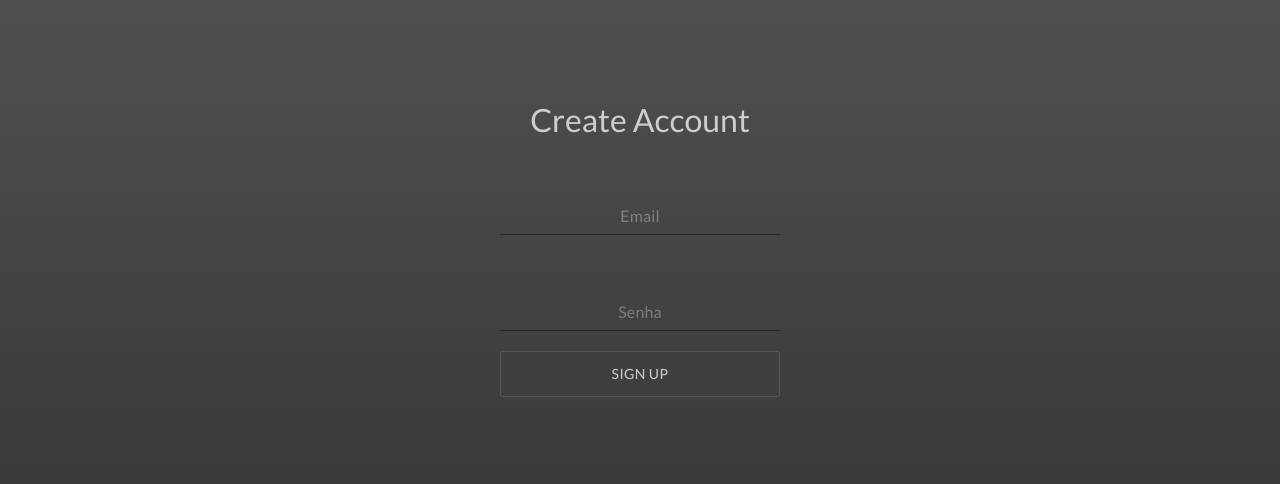
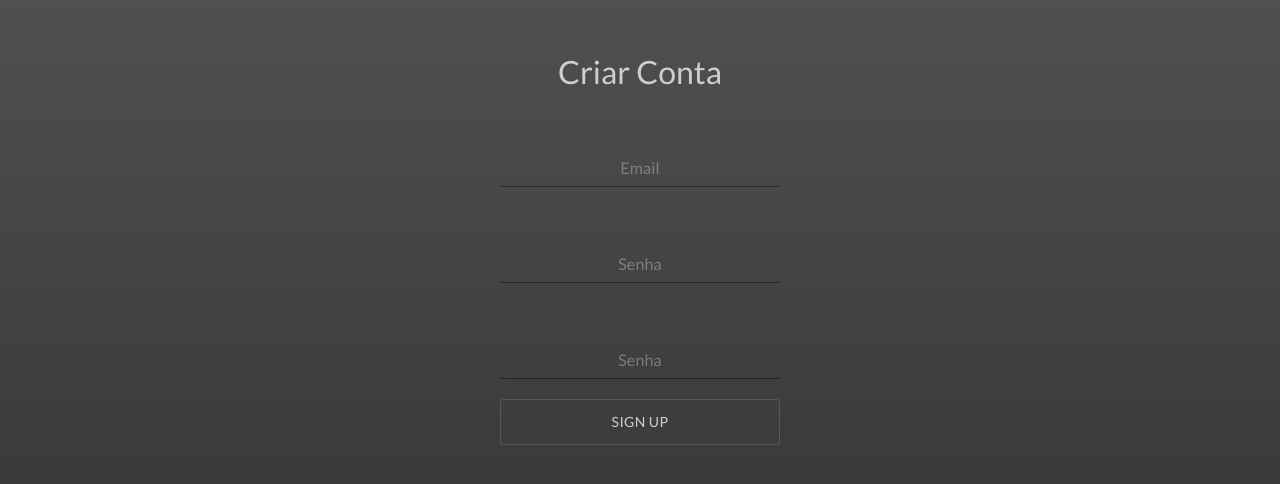
Before and after one commit to JoseEduardoSS/moolah, a React (Create React App) app in the folder moolah/: page /signup in a window 1280 px wide. Shown: the part 162-646 px from the top of the page. Built offline with nearby package versions, Linux system fonts and the light colour scheme.

Commit message:
crianda vericação por email

```diff
--- a/moolah/src/pages/authentication/create-account/index.tsx
+++ b/moolah/src/pages/authentication/create-account/index.tsx
@@ -1,27 +1,50 @@
 import { Body, FormContainer, FormInput, LoginButton } from "../Styles";
-import { createUserWithEmailAndPassword } from "firebase/auth";
+import {
+	createUserWithEmailAndPassword,
+	sendEmailVerification,
+	signOut,
+} from "firebase/auth";
 import React, { useState } from "react";
 import { auth } from "../../../firebase";
+import useAlert from "../../../state/alert/hooks/useAlert";
 
 const CreateAccount: React.FC = () => {
 	const [email, setEmail] = useState<string>("");
 	const [password, setPassword] = useState<string>("");
+	const [confirmPassword, setConfirmPassword] = useState<string>("");
+
+	const [passwordError, setPasswordError] = useState<boolean>(false);
+
+	const alert = useAlert();
 
 	const signUp = (event: React.SyntheticEvent) => {
 		event.preventDefault();
+
+		// Criar validações para o email e senha
+
+		if (password !== confirmPassword) {
+			setPasswordError(true);
+			alert(true, "As senhas não coincidem", "error");
+		} else {
+			setPasswordError(false);
+			alert(false, "As senhas não coincidem", "error");
+
 			createUserWithEmailAndPassword(auth, email, password)
 				.then((userCredential) => {
-				console.log(userCredential);
+					sendEmailVerification(userCredential.user);
+					auth.signOut();
+					alert(true, "Email de confirmação enviado", "info");
 				})
 				.catch((error) => {
 					console.log(error);
 				});
+		}
 	};
 
 	return (
 		<Body>
 			<FormContainer onSubmit={signUp}>
-				<h1>Create Account</h1>
+				<h1>Criar Conta</h1>
 				<FormInput
 					variant="filled"
 					type="text"
@@ -30,11 +53,20 @@ const CreateAccount: React.FC = () => {
 					onChange={(event) => setEmail(event.target.value)}
 				/>
 				<FormInput
+					{...(passwordError && { error: true })}
 					variant="filled"
 					type="password"
 					placeholder="Senha"
 					value={password}
 					onChange={(event) => setPassword(event.target.value)}
+				/>
+				<FormInput
+					{...(passwordError && { error: true })}
+					variant="filled"
+					type="password"
+					placeholder="Senha"
+					value={confirmPassword}
+					onChange={(event) => setConfirmPassword(event.target.value)}
 				/>
 				<LoginButton type="submit" variant="outlined">
 					Sign Up
--- a/moolah/src/pages/authentication/login/index.tsx
+++ b/moolah/src/pages/authentication/login/index.tsx
@@ -14,6 +14,7 @@ import { useNavigate } from "react-router-dom";
 import { LoginOutlined } from "@mui/icons-material";
 import { Divider, Stack } from "@mui/material";
 import useAlert from "../../../state/alert/hooks/useAlert";
+import { FirebaseError } from "firebase/app";
 
 const Login: React.FC = () => {
 	const [email, setEmail] = useState<string>("");
@@ -28,16 +29,24 @@ const Login: React.FC = () => {
 	const signIn = async (event: React.SyntheticEvent) => {
 		event.preventDefault();
 
-		try {
-			await signInWithEmailAndPassword(auth, email, password);
+		signInWithEmailAndPassword(auth, email, password)
+			.then((userCredential) => {
+				if (!userCredential.user.emailVerified) {
+					throw new FirebaseError(
+						"auth/email-not-verified",
+						"auth/email-not-verified"
+					);
+				}
 				navigate("/");
-		} catch (error: any) {
+			})
+			.catch((error) => {
 				const errorMessages: Record<string, string> = {
 					"auth/invalid-email": "Email inválido",
 					"auth/user-not-found": "Usuário não encontrado",
 					"auth/missing-password": "Senha não informada",
 					"auth/wrong-password": "Senha incorreta",
 					"auth/invalid-login-credentials": "Email ou senha inválidos",
+					"auth/email-not-verified": "Email não verificado",
 					default: "Erro ao fazer login",
 				};
 
@@ -47,7 +56,7 @@ const Login: React.FC = () => {
 				setAlert(true, errorMessage, "error");
 
 				console.log("error: ", error);
-		}
+			});
 	};
 
 	return (
@@ -95,7 +104,7 @@ const Login: React.FC = () => {
 
 				<SignupContainer>
 					<LoginButton variant="outlined" onClick={() => navigate("/signup")}>
-						Cadastrar
+						Criar Conta
 					</LoginButton>
 				</SignupContainer>
 			</Stack>
```
Lines whose indentation alone changed are shown as unchanged.
